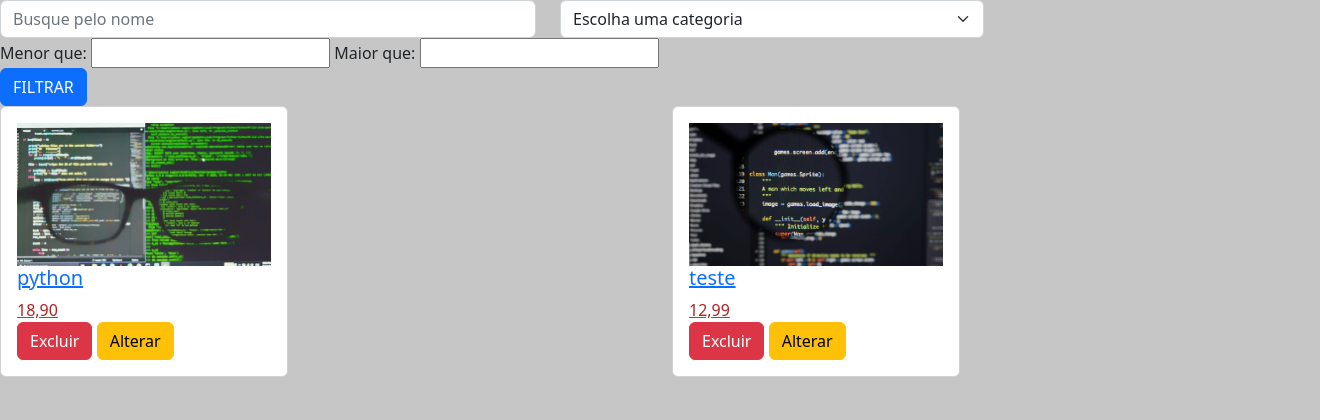
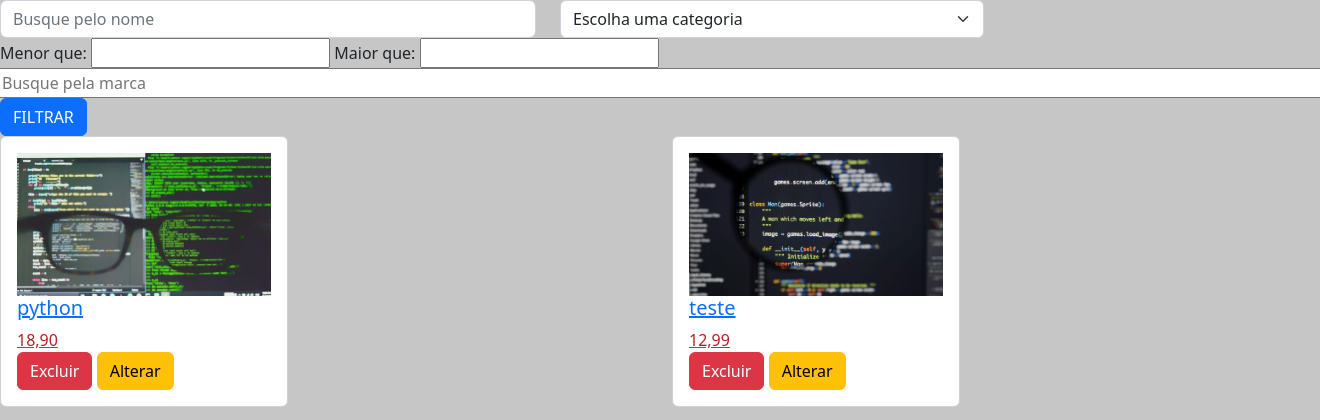
Before and after one commit to marcosfacini/Loja_Virtual_PYtudo, a Django app: page /produtos/listar_produtos/ in a window 1320 px wide; the page is wider, and only the part inside the window is pictured. Shown: the part 56-476 px from the top of that part. Run offline with Django 4.2, Linux system fonts and the light colour scheme; data comes from the database, SQL or seed files in the repository; both versions use the stored data as it was after the commit.

Commit message:
filtro_marca

```diff
--- a/produtos/models.py
+++ b/produtos/models.py
@@ -4,7 +4,6 @@ from django.conf import settings
 
 class Categoria(models.Model):
     nome = models.CharField(max_length=40)
-
 
     def __str__(self):
         return self.nome
@@ -14,8 +13,9 @@ class Produtos(models.Model):
     descricao = models.TextField()
     foto = models.ImageField()
     preco = models.DecimalField(max_digits=6, decimal_places=2)
-    categoria = models.ForeignKey(Categoria, null=True, on_delete=models.SET_NULL)
-    quantidade = models.IntegerField(default=0)
+    categoria = models.ForeignKey(Categoria, blank=True, null=True, on_delete=models.SET_NULL)
+    marca = models.CharField(max_length=50)
+    quantidade = models.IntegerField()
 
     def __str__(self):
         return self.nome
--- a/produtos/templates/produtos.html
+++ b/produtos/templates/produtos.html
@@ -45,6 +45,8 @@
                         <input type="text" name="preco_maior_filtrar">
                     </div>
 
+                    <input type="text" placeholder="Busque pela marca"  name="marca">
+
                 <div class="col-md-3">
                     <input type="submit" value="FILTRAR" class="btn btn-primary">
                 </div>
--- a/produtos/views.py
+++ b/produtos/views.py
@@ -32,8 +32,10 @@ def listar_produtos(request):
         preco_maior_filtrar_decimal = Decimal(preco_maior_filtrar.replace(',','.'))
         produtos = produtos.filter(preco__gt=preco_maior_filtrar_decimal)
 
+    marca_filtar = request.GET.get('marca')
+    if marca_filtar:
+        produtos = produtos.filter(marca__icontains=marca_filtar)
 
-    # marca
     # cor
 
     return render(request, 'produtos.html', {'produtos': produtos,
```
Also changed, not shown: db.sqlite3, media/como-aprender-python-do-zero_wm84szY.webp (added), media/i580288_vALWcqM.webp (added), produtos/migrations/0006_marca_alter_produtos_categoria_produtos_marca.py (added), produtos/migrations/0007_alter_produtos_marca_alter_produtos_quantidade_and_more.py (added).
